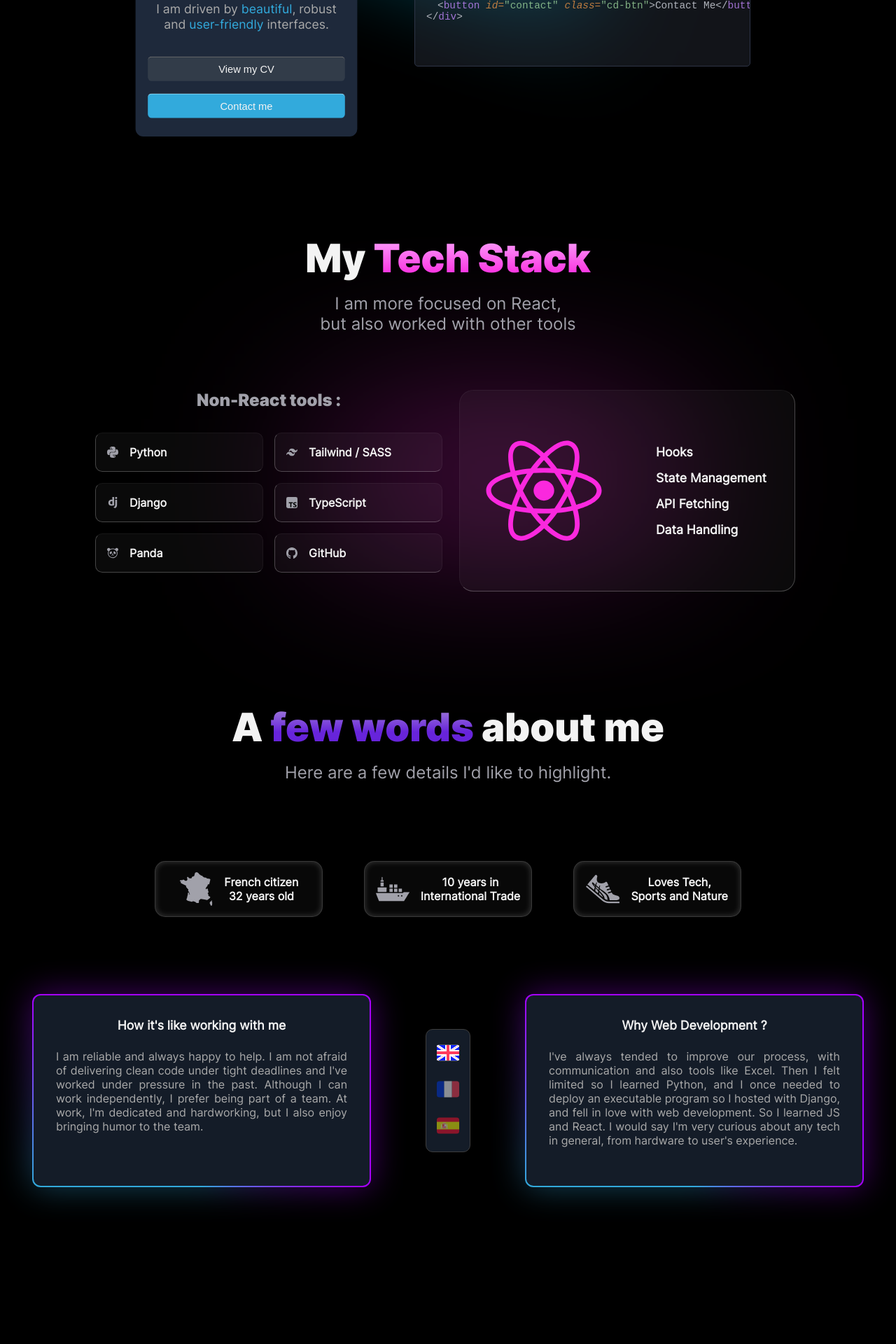
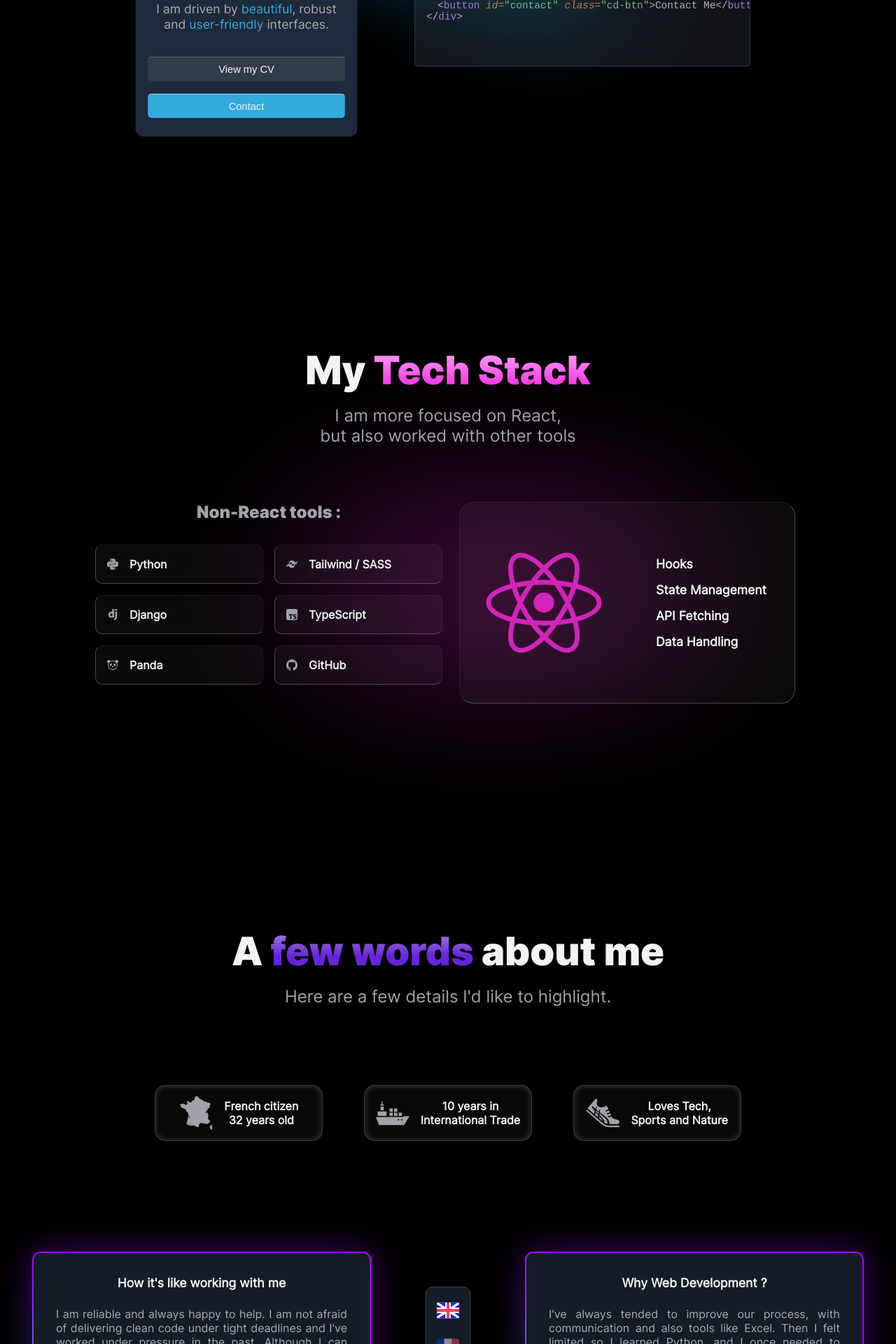
Before and after one commit to fromagetriste/portfolio, a React (Vite) app: page / in a window 1280 px wide. Shown: the part 660-2580 px from the top of the page at 70% size. Built offline with nearby package versions, Linux system fonts and the light colour scheme.

Commit message:
spacings between components

```diff
--- a/src/components/HeroSection.jsx
+++ b/src/components/HeroSection.jsx
@@ -1,4 +1,5 @@
 import React, { useEffect, useState } from "react";
+import { Link } from "react-scroll";
 
 const HeroSection = () => {
   const [displayClasses, setDisplayClasses] = useState({
@@ -78,7 +79,9 @@ const HeroSection = () => {
               View my CV
             </button>
             <button id="contact" className="cd-btn">
-              Contact me
+              <Link to="ContactIdForScroll" smooth={true} duration={500}>
+                Contact
+              </Link>
             </button>
           </div>
         </section>
--- a/src/components/myText.js
+++ b/src/components/myText.js
@@ -9,7 +9,7 @@ export const myText = {
         title1: "Travailler avec moi au quotidien",
         answer1: `Je suis fiable et toujours prêt à aider. Je n’ai pas peur de livrer du code propre dans des délais serrés, et j’ai déjà travaillé sous pression par le passé. Bien que je puisse travailler de manière autonome, je préfère faire partie d’une équipe. Au travail, je suis dévoué et travailleur, mais j’aime aussi apporter de l’humour à l’équipe.`,
         title2: "Pourquoi le développement web ?",
-        answer2: `J'ai toujours oeuvrer à améliorer les processus, que ce soit par la communication ou avec des outils comme Excel. Avec le temps, je me suis senti limité par Excel, alors j'ai appris Python. Un jour, j'ai dû déployer un programme exécutable, alors je l'ai hébergé avec Django, et je suis tombé amoureux du développement web. J'ai donc appris JS et React. Je dirais que je suis très curieux de la technologie en général, qu'il s'agisse de matériel ou de l'expérience utilisateur.`,
+        answer2: `J'ai toujours oeuvrer à améliorer les processus, que ce soit par la communication ou avec des outils comme Excel. Avec le temps, je me suis senti limité par Excel, alors j'ai appris Python. Un jour, j'ai dû déployer un exécutable, alors je l'ai hébergé avec Django, et je suis tombé amoureux du développement web. J'ai donc appris JS et React. Je dirais que je suis très curieux de la technologie en général, qu'il s'agisse de matériel ou de l'expérience utilisateur.`,
     },
     espanol: {
         title1: "Cómo es trabajar conmigo",
--- a/src/styles/styles_components/_aboutme.scss
+++ b/src/styles/styles_components/_aboutme.scss
@@ -15,7 +15,7 @@
 }
 
 .about-container {
-  margin-top: 10rem;
+  margin-top: 20rem;
   z-index: -2;
   position: relative;
   .main-title {
--- a/src/styles/styles_components/_contactme.scss
+++ b/src/styles/styles_components/_contactme.scss
@@ -1,7 +1,7 @@
 // _____________________MAIN CONTAINER__________________
 
 .component-container {
-  margin: 10rem 5rem 10rem 5rem; //   to be removed
+  margin: 15rem 5rem 10rem 5rem; //   to be removed
 }
 // _______________________TITLE_________________________
 
--- a/src/styles/styles_components/_myprojects.scss
+++ b/src/styles/styles_components/_myprojects.scss
@@ -1,5 +1,5 @@
 .container-for-margins {
-  margin: 15rem 5rem 0 5rem; //   to be removed
+  margin: 20rem 5rem 0 5rem; //   to be removed
 
   .title {
     text-align: center;
--- a/src/styles/styles_components/_mystack.scss
+++ b/src/styles/styles_components/_mystack.scss
@@ -1,5 +1,5 @@
 .section-container {
-  margin: 10rem 3rem 0 3rem;
+  margin: 20rem 3rem 0 3rem;
   .title {
     text-align: center;
     font-family: $font-2;
@@ -43,6 +43,7 @@
           .card-logo-react {
             height: 100%;
             width: 100%;
+            filter: opacity(0.8);
           }
         }
         .skills-react-container {
--- a/src/styles/styles_components/_radiodescription.scss
+++ b/src/styles/styles_components/_radiodescription.scss
@@ -1,5 +1,5 @@
 .about-me-why-container {
-  margin-top: 5rem;
+  margin-top: 8rem;
   display: flex;
   align-items: center;
   justify-content: center;
```
